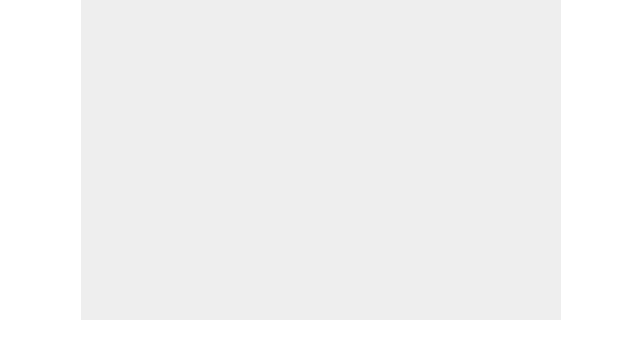
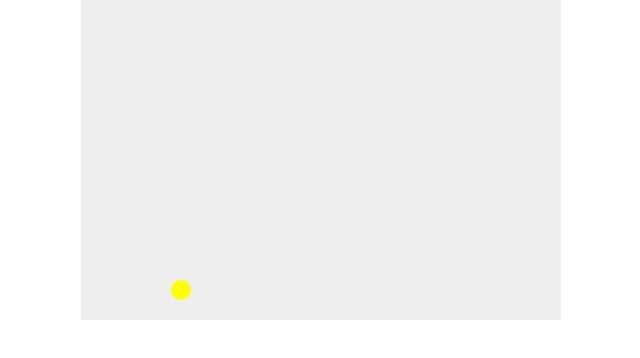
Before and after one commit to alkrauss48/js-game-dev, a plain HTML site: page index.html in a window 1280 px wide. Shown: the full height of the page, 319-959 px from the left. Drawn offline with Linux system fonts and the light colour scheme.

Commit message:
Initial ball bouncing around canvas Add color changing to ball

```diff
--- /dev/null
+++ b/app.js
@@ -0,0 +1,49 @@
+var canvas = document.getElementById("myCanvas");
+var ctx = canvas.getContext("2d");
+
+var x = canvas.width/2;
+var y = canvas.height-30;
+var ballRadius = 10;
+
+var dx = 2;
+var dy = -2;
+
+var ballColor = 0;
+
+function drawBall(changeColor) {
+  ctx.beginPath();
+  ctx.arc(x, y, ballRadius, 0, Math.PI*2);
+
+  if(changeColor) {
+    ballColor += 20;
+    if( ballColor > 360 ) {
+      ballColor = 0;
+    }
+  }
+
+  ctx.fillStyle = "hsl(" + ballColor + ", 100%, 50%)";
+  ctx.fill();
+  ctx.closePath();
+}
+
+function draw() {
+  ctx.clearRect(0, 0, canvas.width, canvas.height);
+  drawBall();
+
+  x += dx;
+  y += dy;
+
+  if( x + dx > canvas.width - ballRadius || x + dx < ballRadius ) {
+    drawBall(true);
+    dx = -dx;
+  }
+
+  if( y + dy > canvas.height - ballRadius || y + dy < ballRadius ) {
+    drawBall(true);
+    dy = -dy;
+  }
+
+  requestAnimationFrame(draw);
+}
+
+draw();
--- a/index.html
+++ b/index.html
@@ -11,10 +11,6 @@
   <body>
 
     <canvas id="myCanvas" width="480" height="320"></canvas>
-
-    <script>
-      // JavaScript code goes here
-    </script>
-
+    <script src="/app.js"></script>
   </body>
 </html>
```
